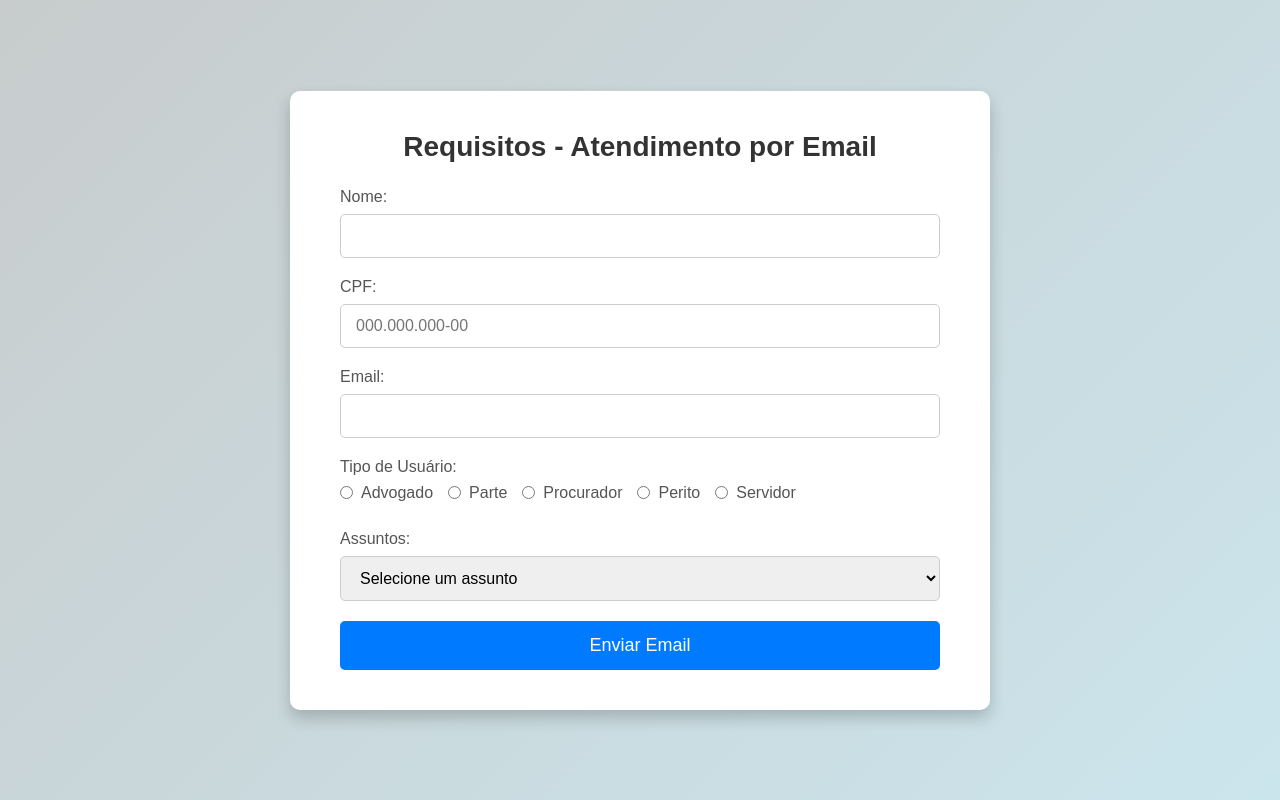
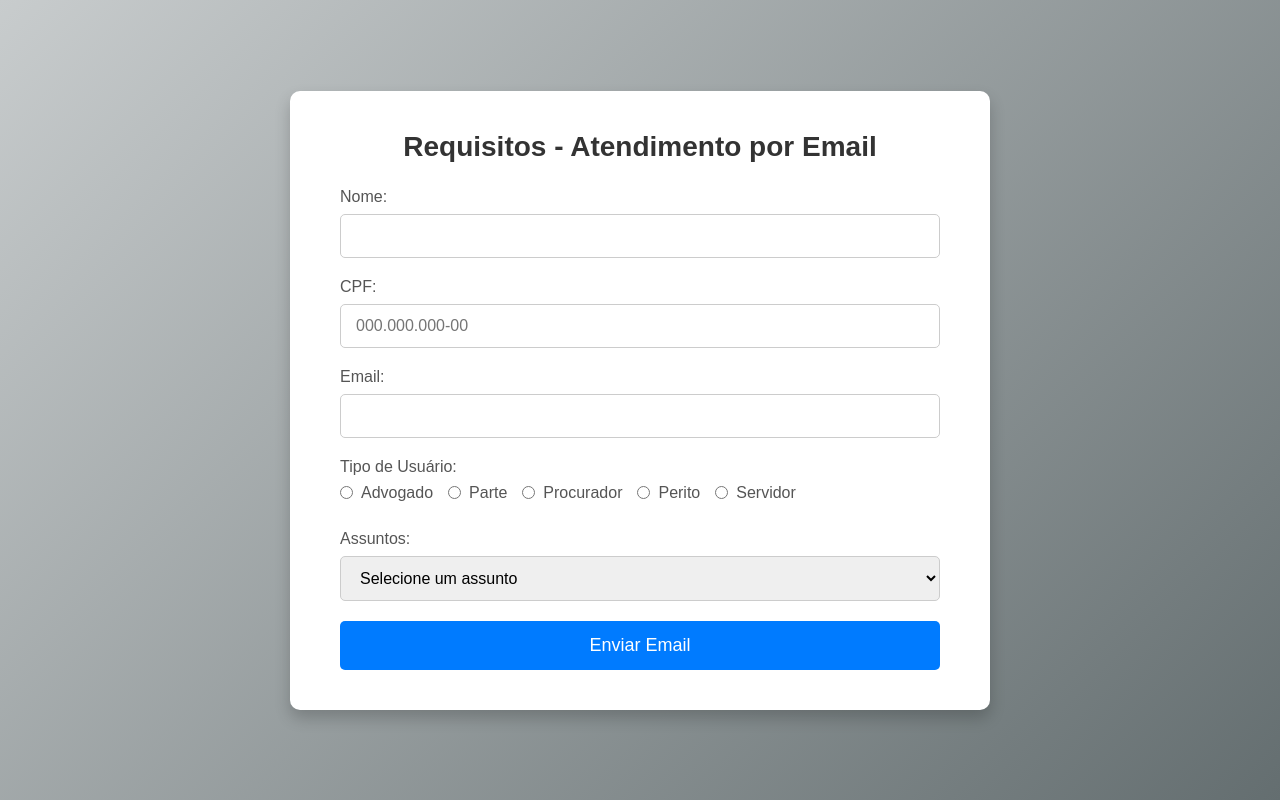
Before and after one commit to msribeiro2010/projeto-email-pje, a plain HTML site: page index.html in a window 1280 px wide. Drawn offline with Linux system fonts and the light colour scheme.

Commit message:
alterando 1

```diff
--- a/style.css
+++ b/style.css
@@ -8,7 +8,7 @@
 body {
     font-family: Arial, sans-serif;
     /* Gradiente azul atrativo */
-    background: linear-gradient(135deg, #c8cccd, #cbe5ec);
+    background: linear-gradient(135deg, #c8cccd, #646e70);
     display: flex;
     justify-content: center;
     align-items: center;
```
